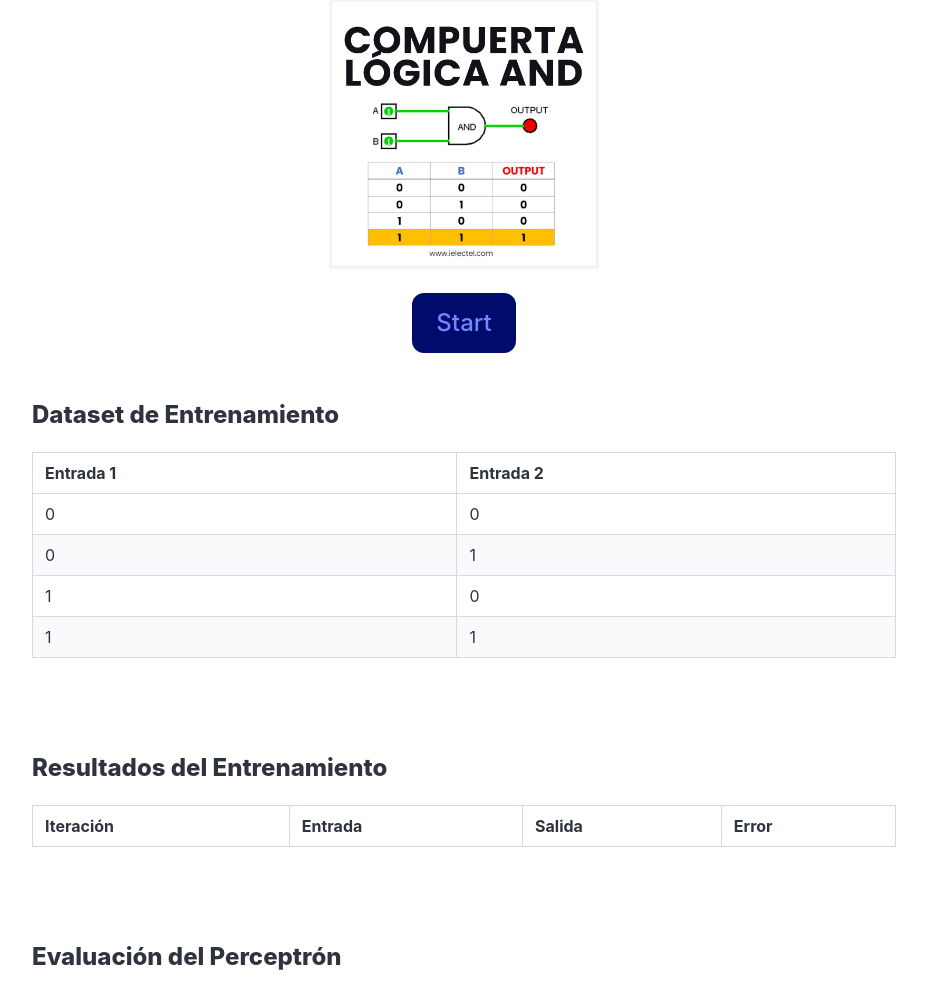
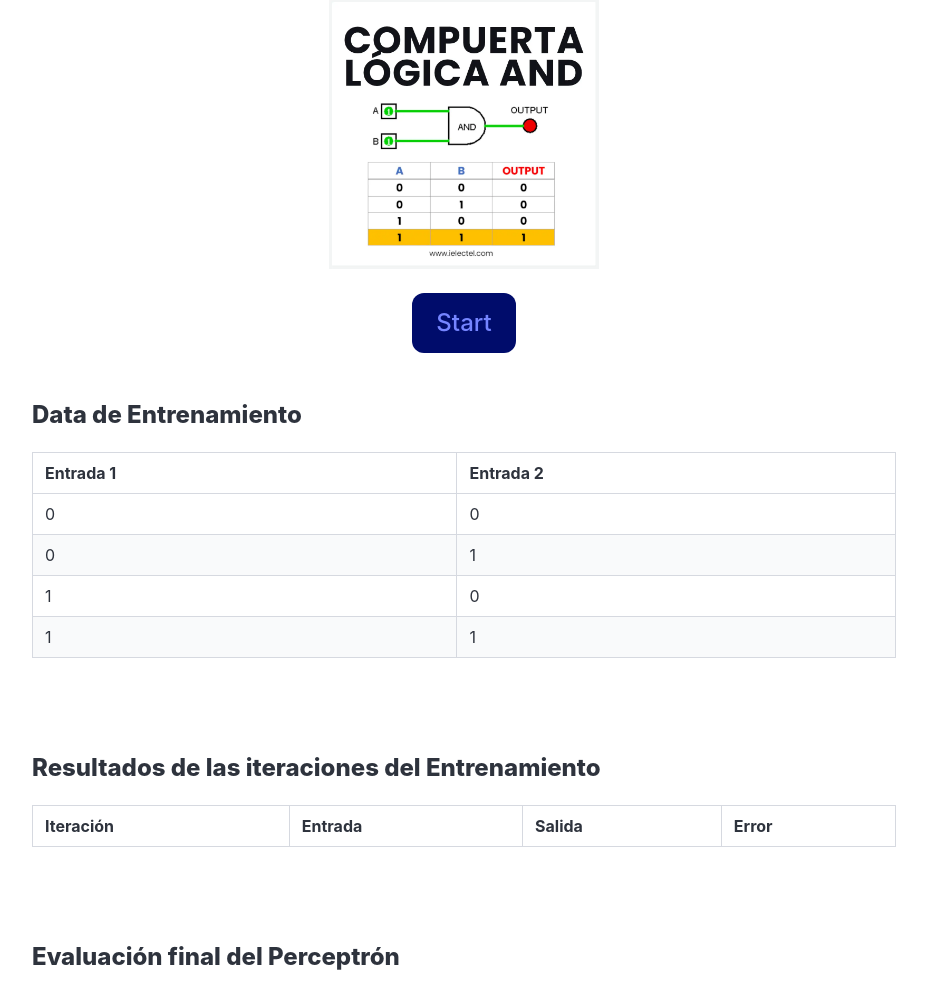
Before and after one commit to Ludwinghc/simple-neuron, a Django app: page /andGate/ in a window 1280 px wide. Shown: the part 259-1253 px from the top of the page, without its empty margins (176-1103 px from the left). Run offline with Django 4.2, Linux system fonts and the light colour scheme; lists and menus that the app fills with data are empty.

Commit message:
feature: cjhange title's tables

```diff
--- a/neuronSimulator/apps/logicalGateAnd/templates/pages/andGate.html
+++ b/neuronSimulator/apps/logicalGateAnd/templates/pages/andGate.html
@@ -24,10 +24,8 @@
     <button type="submit" class="button is-large is-link is-dark">Start</button>
   </p>
 </form>
-
-<!-- 📌 Tabla de la DataInput -->
 <section class="section">
-  <h2 class="title is-4">Dataset de Entrenamiento</h2>
+  <h2 class="title is-4">Data de Entrenamiento</h2>
   <table class="table is-bordered is-striped is-fullwidth">
     <thead>
       <tr>
@@ -45,10 +43,8 @@
     </tbody>
   </table>
 </section>
-
-<!-- 📌 Resultados del entrenamiento -->
 <section class="section">
-  <h2 class="title is-4">Resultados del Entrenamiento</h2>
+  <h2 class="title is-4">Resultados de las iteraciones del Entrenamiento</h2>
   <table class="table is-bordered is-striped is-fullwidth">
     <thead>
       <tr>
@@ -71,9 +67,8 @@
   </table>
 </section>
 
-<!-- 📌 Evaluación del Perceptrón -->
 <section class="section">
-  <h2 class="title is-4">Evaluación del Perceptrón</h2>
+  <h2 class="title is-4">Evaluación final del Perceptrón</h2>
   <table class="table is-bordered is-striped is-fullwidth">
     <thead>
       <tr>
```
